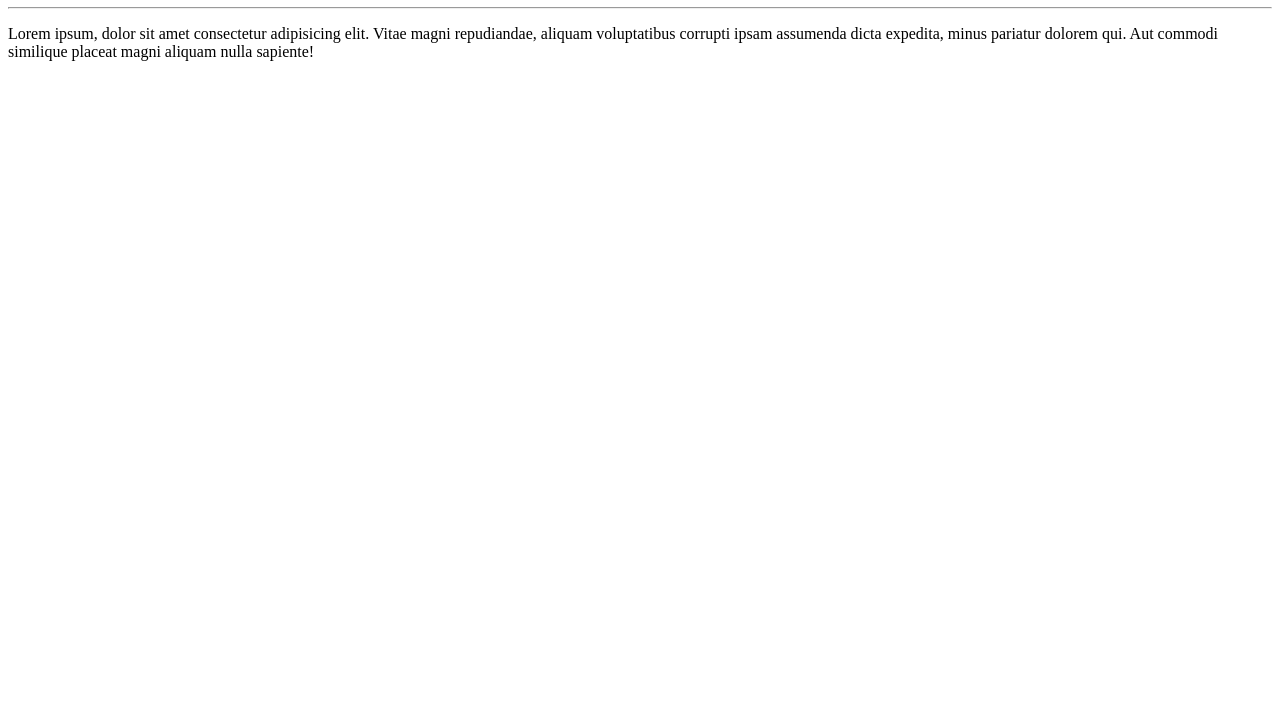
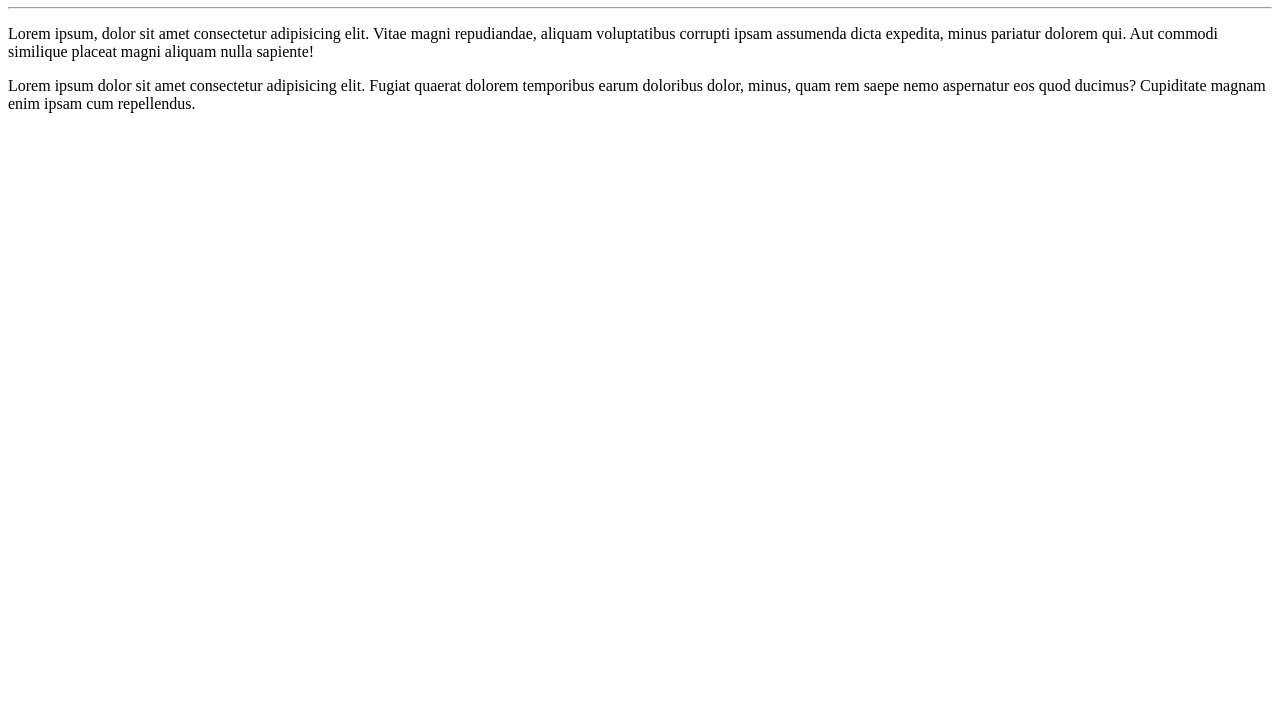
Before and after one commit to leandrohfer/Learning-Git-and-GitHub, a plain HTML site: page site-exemplo/index.html in a window 1280 px wide. Shown: the part 73-800 px from the top of the page. Drawn offline with Linux system fonts and the light colour scheme.

Commit message:
Update index.html

```diff
--- a/site-exemplo/index.html
+++ b/site-exemplo/index.html
@@ -10,5 +10,7 @@
     <h1>Olá, mundo!</h1>
     <hr>
     <p>Lorem ipsum, dolor sit amet consectetur adipisicing elit. Vitae magni repudiandae, aliquam voluptatibus corrupti ipsam assumenda dicta expedita, minus pariatur dolorem qui. Aut commodi similique placeat magni aliquam nulla sapiente!</p>
+
+    <p>Lorem ipsum dolor sit amet consectetur adipisicing elit. Fugiat quaerat dolorem temporibus earum doloribus dolor, minus, quam rem saepe nemo aspernatur eos quod ducimus? Cupiditate magnam enim ipsam cum repellendus.</p>
 </body>
 </html>
```
